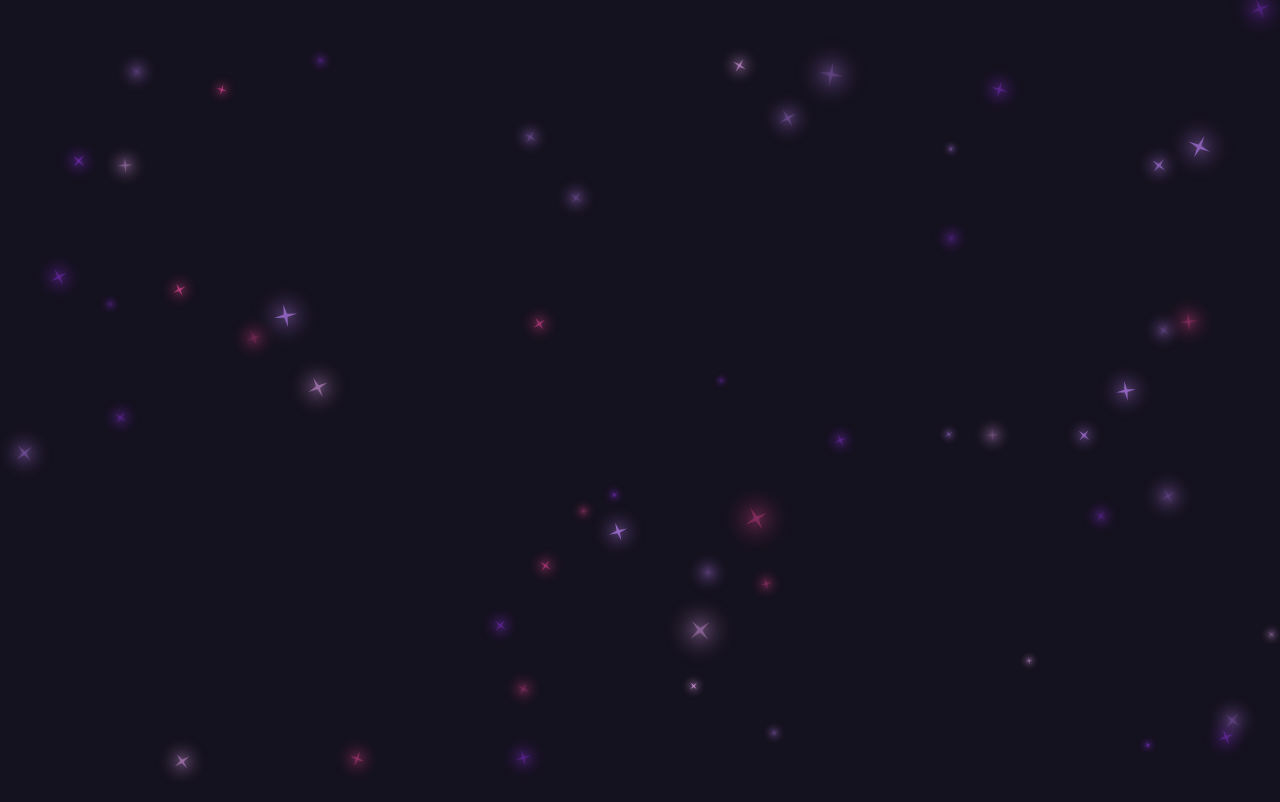
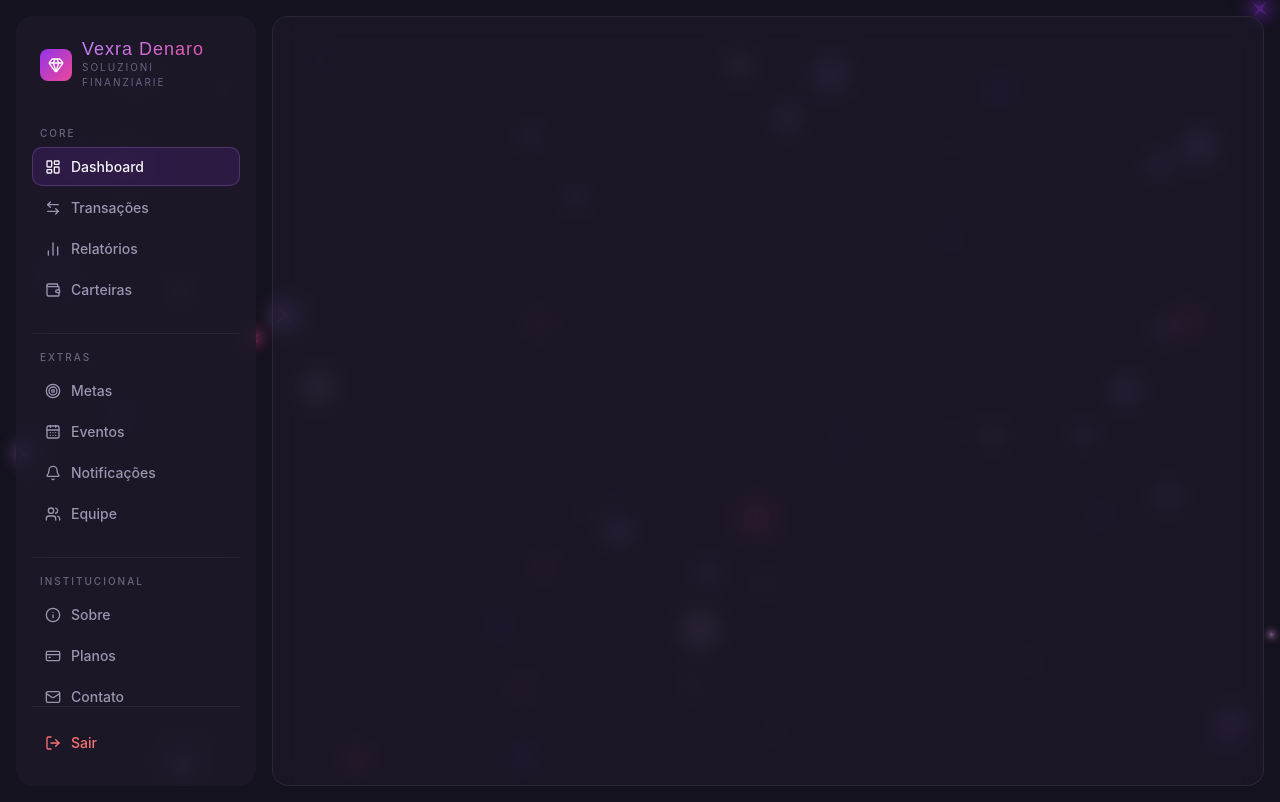
Before and after one commit to erikalaiane/finance-dashboard, a React (Vite) app: page / in a window 1280 px wide. Built offline with nearby package versions, Linux system fonts and the light colour scheme.

Commit message:
feat: sidebar prototype

```diff
--- a/package.json
+++ b/package.json
@@ -12,6 +12,7 @@
   "dependencies": {
     "@tailwindcss/vite": "^4.3.1",
     "framer-motion": "^12.41.0",
+    "lucide-react": "^1.21.0",
     "react": "^19.2.6",
     "react-dom": "^19.2.6",
     "react-router-dom": "^7.18.0",
--- a/src/assets/components/layout/RootLayout.tsx
+++ b/src/assets/components/layout/RootLayout.tsx
@@ -1,15 +1,39 @@
 import { Outlet } from "react-router-dom";
 import { StarBackground } from "../ui/StarBackground";
-// import { Sidebar } from "./Sidebar";
+import { Sidebar } from "./Sidebar";
 // import { Navbar } from "./Navbar";
 
 export function RootLayout() {
   return (
-    <div style={{ background: "#15121F", minHeight: "100vh", position: "relative" }}>
-      <StarBackground />
-      <main style={{ position: "relative", zIndex: 1 }}>
-        <Outlet />
-      </main>
+    <div style={{ background: "#15121F", minHeight: "100vh", position: "relative", padding: "16px", display: "flex", gap: "16px" }}>
+  <StarBackground />
+
+  {/* Sidebar flutuante */}
+  <div style={{ position: "relative", zIndex: 10, flexShrink: 0 }}>
+    <Sidebar />
+  </div>
+
+  {/* Painel principal */}
+  <main style={{
+    position: "relative",
+    zIndex: 1,
+    flex: 1,
+    display: "flex",
+    flexDirection: "column",
+  }}>
+    <div style={{
+      flex: 1,
+      background: "rgba(30, 26, 43, 0.6)",
+      backdropFilter: "blur(12px)",
+      border: "1px solid rgba(255,255,255,0.07)",
+      borderRadius: "16px",
+      overflow: "auto",
+      padding: "24px",
+      minHeight: "calc(100vh - 32px)",
+    }}>
+      <Outlet />
     </div>
+  </main>
+</div>
   );
 }
--- a/src/assets/components/layout/Sidebar.tsx
+++ b/src/assets/components/layout/Sidebar.tsx
@@ -0,0 +1,231 @@
+import { NavLink } from "react-router-dom";
+import {
+  LayoutDashboard,
+  ArrowLeftRight,
+  BarChart2,
+  Wallet,
+  Target,
+  CalendarDays,
+  Bell,
+  Users,
+  Info,
+  CreditCard,
+  Mail,
+  Settings,
+  LogOut,
+  Gem,
+} from "lucide-react";
+
+interface NavItem {
+  label: string;
+  path: string;
+  icon: React.ReactNode;
+}
+
+interface NavSection {
+  title: string;
+  items: NavItem[];
+}
+
+const sections: NavSection[] = [
+  {
+    title: "Core",
+    items: [
+      { label: "Dashboard", path: "/", icon: <LayoutDashboard size={16} /> },
+      { label: "Transações", path: "/transacoes", icon: <ArrowLeftRight size={16} /> },
+      { label: "Relatórios", path: "/relatorios", icon: <BarChart2 size={16} /> },
+      { label: "Carteiras", path: "/carteiras", icon: <Wallet size={16} /> },
+    ],
+  },
+  {
+    title: "Extras",
+    items: [
+      { label: "Metas", path: "/metas", icon: <Target size={16} /> },
+      { label: "Eventos", path: "/eventos", icon: <CalendarDays size={16} /> },
+      { label: "Notificações", path: "/notificacoes", icon: <Bell size={16} /> },
+      { label: "Equipe", path: "/equipe", icon: <Users size={16} /> },
+    ],
+  },
+  {
+    title: "Institucional",
+    items: [
+      { label: "Sobre", path: "/sobre", icon: <Info size={16} /> },
+      { label: "Planos", path: "/planos", icon: <CreditCard size={16} /> },
+      { label: "Contato", path: "/contato", icon: <Mail size={16} /> },
+    ],
+  },
+  {
+    title: "Sistema",
+    items: [
+      { label: "Configurações", path: "/configuracoes", icon: <Settings size={16} /> },
+    ],
+  },
+];
+
+export function Sidebar() {
+  return (
+    <aside
+      style={{
+        position: "relative",
+        height: "calc(100vh - 30px)",
+        width: "240px",
+        zIndex: 10,
+        display: "flex",
+        flexDirection: "column",
+        padding: "24px 16px",
+        background: "rgba(30, 26, 43, 0.7)",
+        backdropFilter: "blur(16px)",
+        borderRadius: "16px",
+      }}
+    >
+      {/* Logo */}
+      <div
+        style={{
+          display: "flex",
+          alignItems: "center",
+          gap: "10px",
+          marginBottom: "36px",
+          paddingLeft: "8px",
+        }}
+      >
+        <div
+          style={{
+            width: "32px",
+            height: "32px",
+            borderRadius: "8px",
+            background: "linear-gradient(135deg, #9333EA, #EC4899)",
+            display: "flex",
+            alignItems: "center",
+            justifyContent: "center",
+            flexShrink: 0,
+          }}
+        >
+          <Gem size={16} color="white" />
+        </div>
+        <div>
+          <div
+            style={{
+              fontFamily: "'Bebas Neue', sans-serif",
+              fontSize: "18px",
+              letterSpacing: "1px",
+              background: "linear-gradient(135deg, #C084FC, #EC4899)",
+              WebkitBackgroundClip: "text",
+              WebkitTextFillColor: "transparent",
+              backgroundClip: "text",
+              lineHeight: 1,
+            }}
+          >
+            Vexra Denaro
+          </div>
+          <div
+            style={{
+              fontSize: "10px",
+              letterSpacing: "2px",
+              color: "#6B6480",
+              textTransform: "uppercase",
+              marginTop: "2px",
+            }}
+          >
+            Soluzioni Finanziarie
+          </div>
+        </div>
+      </div>
+
+      {/* Nav sections */}
+      <nav style={{ flex: 1, overflowY: "auto", display: "flex", flexDirection: "column", gap: "24px" }}>
+        {sections.map((section, i) => (
+          <div key={section.title}>
+            {i > 0 && (
+              <div
+                style={{
+                  height: "1px",
+                  background: "rgba(255,255,255,0.06)",
+                  marginBottom: "16px",
+                }}
+              />
+            )}
+            <p
+              style={{
+                fontSize: "10px",
+                letterSpacing: "2px",
+                textTransform: "uppercase",
+                color: "#6B6480",
+                fontFamily: "'Inter', sans-serif",
+                fontWeight: 500,
+                paddingLeft: "8px",
+                marginBottom: "6px",
+              }}
+            >
+              {section.title}
+            </p>
+            <ul style={{ listStyle: "none", display: "flex", flexDirection: "column", gap: "2px" }}>
+              {section.items.map((item) => (
+                <li key={item.path}>
+                  <NavLink
+                    to={item.path}
+                    end={item.path === "/"}
+                    style={({ isActive }) => ({
+                      display: "flex",
+                      alignItems: "center",
+                      gap: "10px",
+                      padding: "8px 12px",
+                      borderRadius: "10px",
+                      fontSize: "14px",
+                      fontFamily: "'Inter', sans-serif",
+                      fontWeight: 500,
+                      textDecoration: "none",
+                      transition: "all 0.15s ease",
+                      color: isActive ? "#F5F3F7" : "#9D94B0",
+                      background: isActive
+                        ? "rgba(147, 51, 234, 0.15)"
+                        : "transparent",
+                      border: isActive
+                        ? "1px solid rgba(192, 132, 252, 0.25)"
+                        : "1px solid transparent",
+                    })}
+                  >
+                    {item.icon}
+                    {item.label}
+                  </NavLink>
+                </li>
+              ))}
+            </ul>
+          </div>
+        ))}
+      </nav>
+
+      {/* Sair */}
+      <div style={{ borderTop: "1px solid rgba(255,255,255,0.06)", paddingTop: "16px" }}>
+        <button
+          style={{
+            display: "flex",
+            alignItems: "center",
+            gap: "10px",
+            padding: "8px 12px",
+            borderRadius: "10px",
+            fontSize: "14px",
+            fontFamily: "'Inter', sans-serif",
+            fontWeight: 500,
+            color: "#F87171",
+            background: "transparent",
+            border: "1px solid transparent",
+            cursor: "pointer",
+            width: "100%",
+            transition: "all 0.15s ease",
+          }}
+          onMouseEnter={(e) => {
+            e.currentTarget.style.background = "rgba(248, 113, 113, 0.08)";
+            e.currentTarget.style.border = "1px solid rgba(248, 113, 113, 0.15)";
+          }}
+          onMouseLeave={(e) => {
+            e.currentTarget.style.background = "transparent";
+            e.currentTarget.style.border = "1px solid transparent";
+          }}
+        >
+          <LogOut size={16} />
+          Sair
+        </button>
+      </div>
+    </aside>
+  );
+}
```
Also changed, not shown: 1 other file (tests, documents, lock files or other folders).
